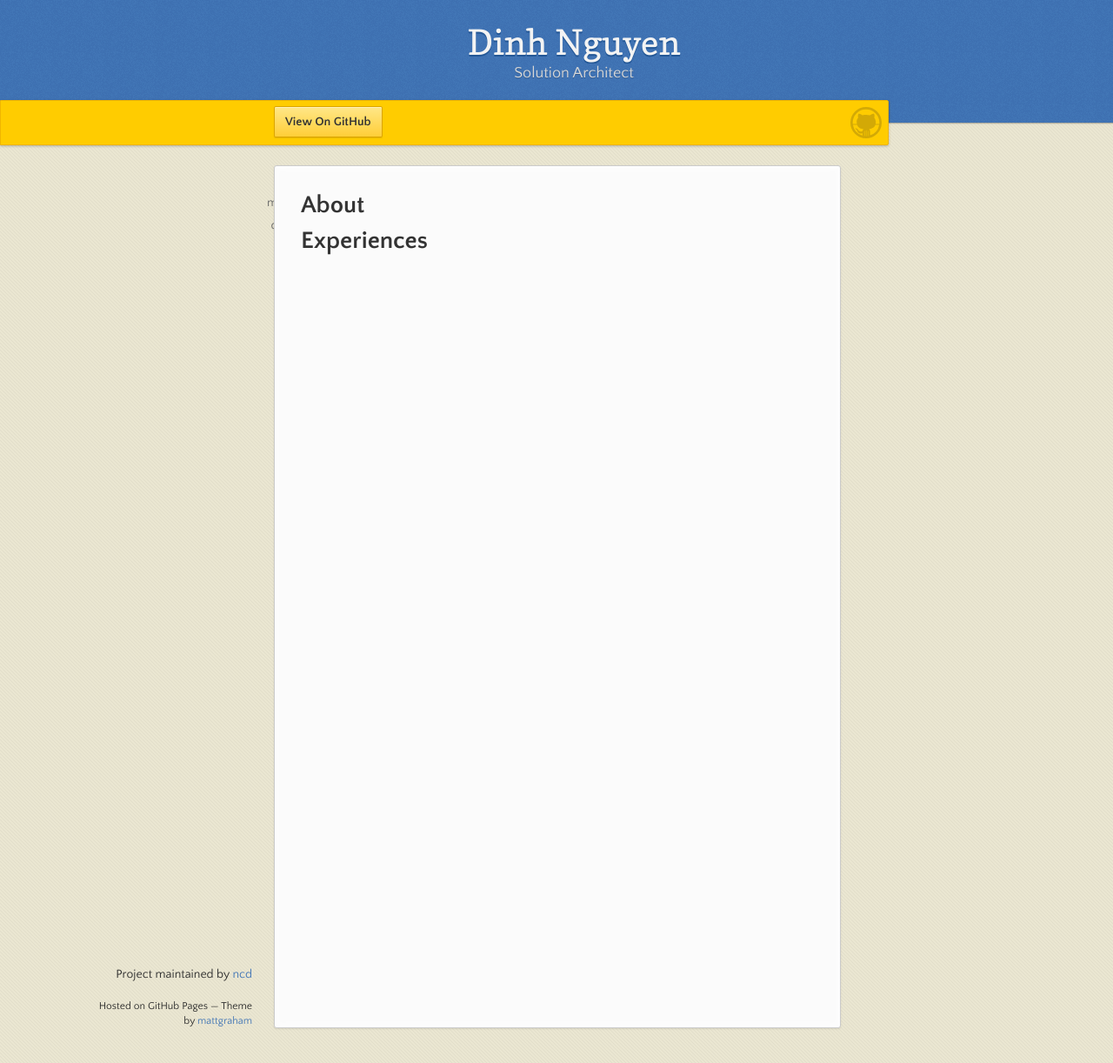
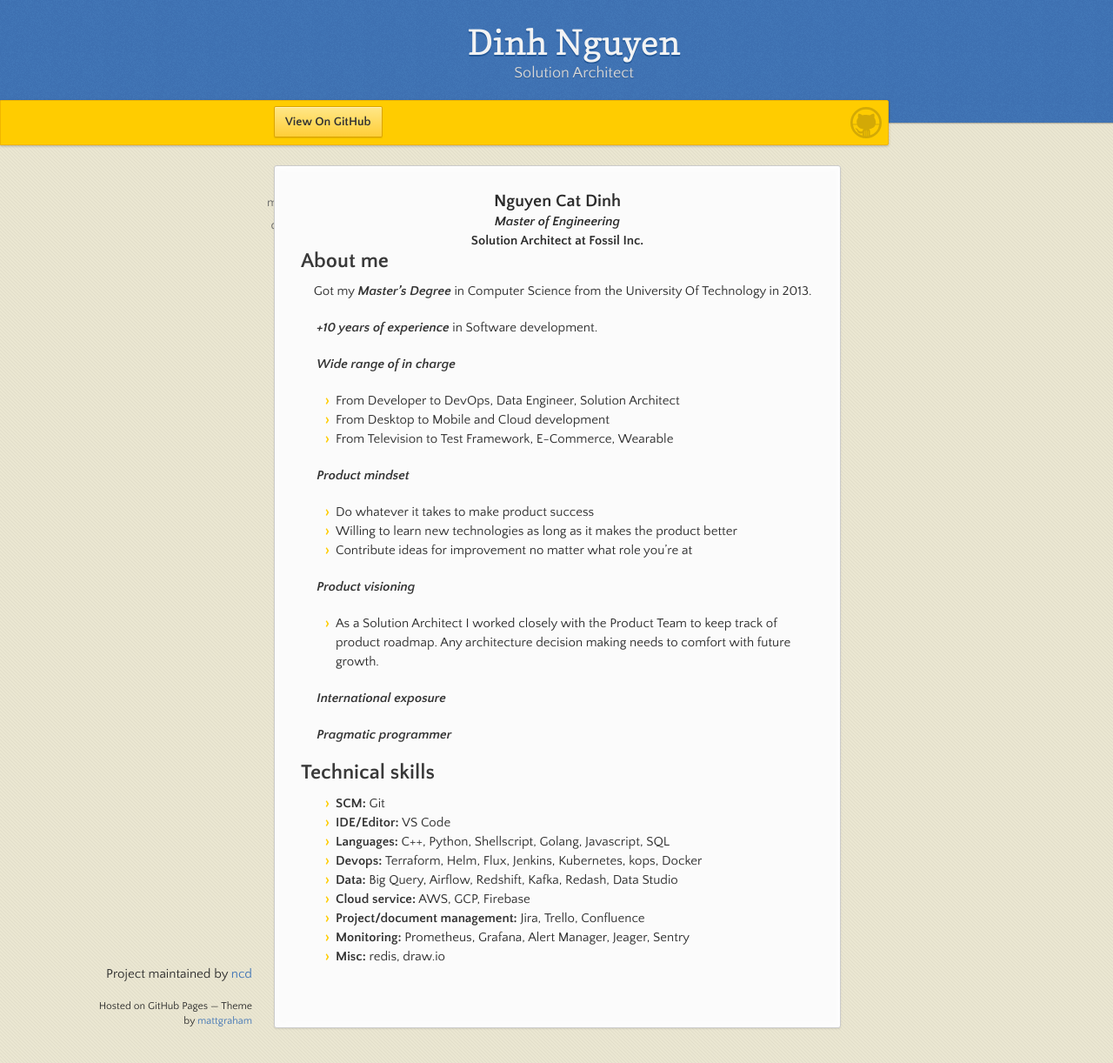
Before and after one commit to ncd/ncd.github.io, a Jekyll site: the page built from index.markdown, in a window 1280 px wide and 1222 px high. Shown: the whole window at 87% size. Built offline with Jekyll 4.4.1, drawn with Linux system fonts in a browser that asks for light colours.

Commit message:
Home page

```diff
--- a/_sass/jekyll-theme-leap-day.scss
+++ b/_sass/jekyll-theme-leap-day.scss
@@ -8,7 +8,7 @@ by Matt Graham
 @import "rouge-base16-dark";
 
 body {
-  font:14px/22px 'Quattrocento Sans', "Helvetica Neue", Helvetica, Arial, sans-serif;
+  font:15px/22px 'Quattrocento Sans', "Helvetica Neue", Helvetica, Arial, sans-serif;
   color:#2b2b2b;
   font-weight:300;
   margin: 0px;
--- a/categories.markdown
+++ b/categories.markdown
@@ -1,5 +1,6 @@
 ---
 layout: default
+title: category
 ---
 {% for post in site.posts %}
 {% if post.title != null %}
--- a/index.markdown
+++ b/index.markdown
@@ -3,6 +3,42 @@ layout: default
 title: About me
 ---
 
-# About
+<div style="text-align: center">
+<span style="font-weight: bold; font-size: 20px">Nguyen Cat Dinh</span><br/>
+<span style="font-weight: bold; font-style: italic"> Master of Engineering </span><br/>
+<span style="font-weight: bold">Solution Architect at Fossil Inc.</span>
+</div>
 
-# Experiences
+## About me
+&nbsp;&nbsp;&nbsp;&nbsp;Got my ***Master's Degree*** in Computer Science from the University Of Technology in 2013.
+
+&nbsp;&nbsp;&nbsp;&nbsp;&nbsp;***+10 years of experience*** in Software development.
+
+&nbsp;&nbsp;&nbsp;&nbsp;&nbsp;***Wide range of in charge***
+- From Developer to DevOps, Data Engineer, Solution Architect
+- From Desktop to Mobile and Cloud development
+- From Television to Test Framework, E-Commerce, Wearable
+
+&nbsp;&nbsp;&nbsp;&nbsp;&nbsp;***Product mindset***
+- Do whatever it takes to make product success
+- Willing to learn new technologies as long as it makes the product better
+- Contribute ideas for improvement no matter what role you're at
+
+&nbsp;&nbsp;&nbsp;&nbsp;&nbsp;***Product visioning***
+
+- As a Solution Architect I worked closely with the Product Team to keep track of product roadmap. Any architecture decision making needs to comfort with future growth.
+
+&nbsp;&nbsp;&nbsp;&nbsp;&nbsp;***International exposure***
+
+&nbsp;&nbsp;&nbsp;&nbsp;&nbsp;***Pragmatic programmer***
+
+## Technical skills
+- **SCM:** Git
+- **IDE/Editor:** VS Code
+- **Languages:** C++, Python, Shellscript, Golang, Javascript, SQL
+- **Devops:** Terraform, Helm, Flux, Jenkins, Kubernetes, kops, Docker
+- **Data:** Big Query, Airflow, Redshift, Kafka, Redash, Data Studio
+- **Cloud service:** AWS, GCP, Firebase
+- **Project/document management:** Jira, Trello, Confluence
+- **Monitoring:** Prometheus, Grafana, Alert Manager, Jeager, Sentry
+- **Misc:** redis, draw.io
```
Also changed, not shown: 1 other file.
